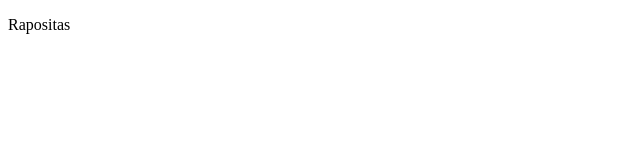
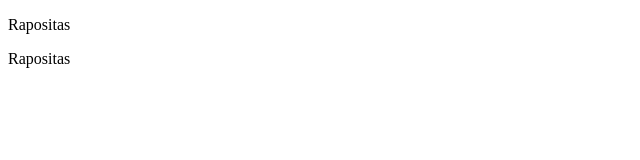
Before and after one commit to JCTSC/atividade-branchs, a plain HTML site: page index.html in a window 1280 px wide. Shown: the full height of the page, 0-640 px from the left. Drawn offline with Linux system fonts and the light colour scheme.

Commit message:
commit 2
commit 2

```diff
--- a/index.html
+++ b/index.html
@@ -7,5 +7,6 @@
 </head>
 <body>
     <p>Rapositas</p>
+    <p>Rapositas</p>
 </body>
 </html>
```
